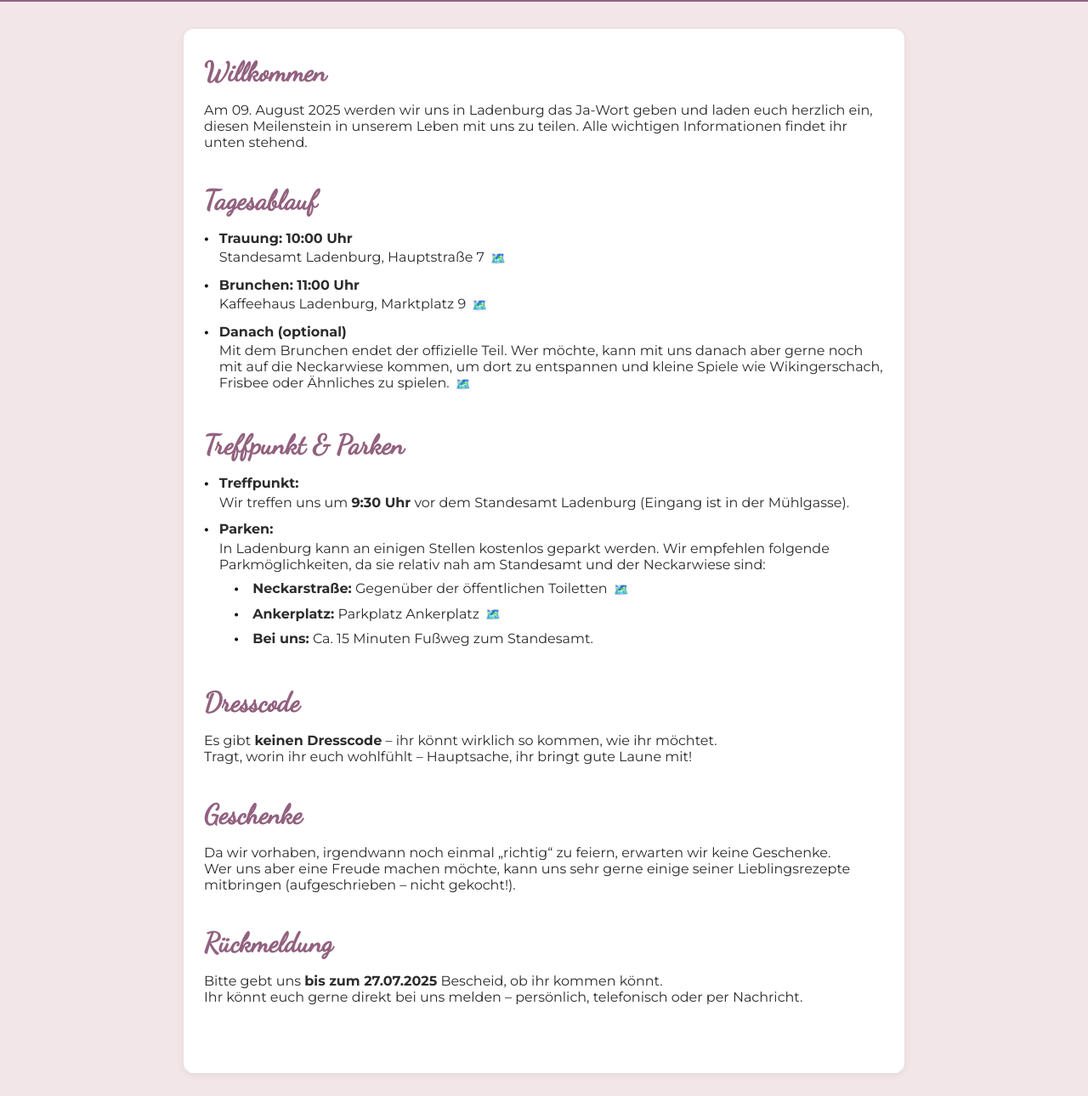
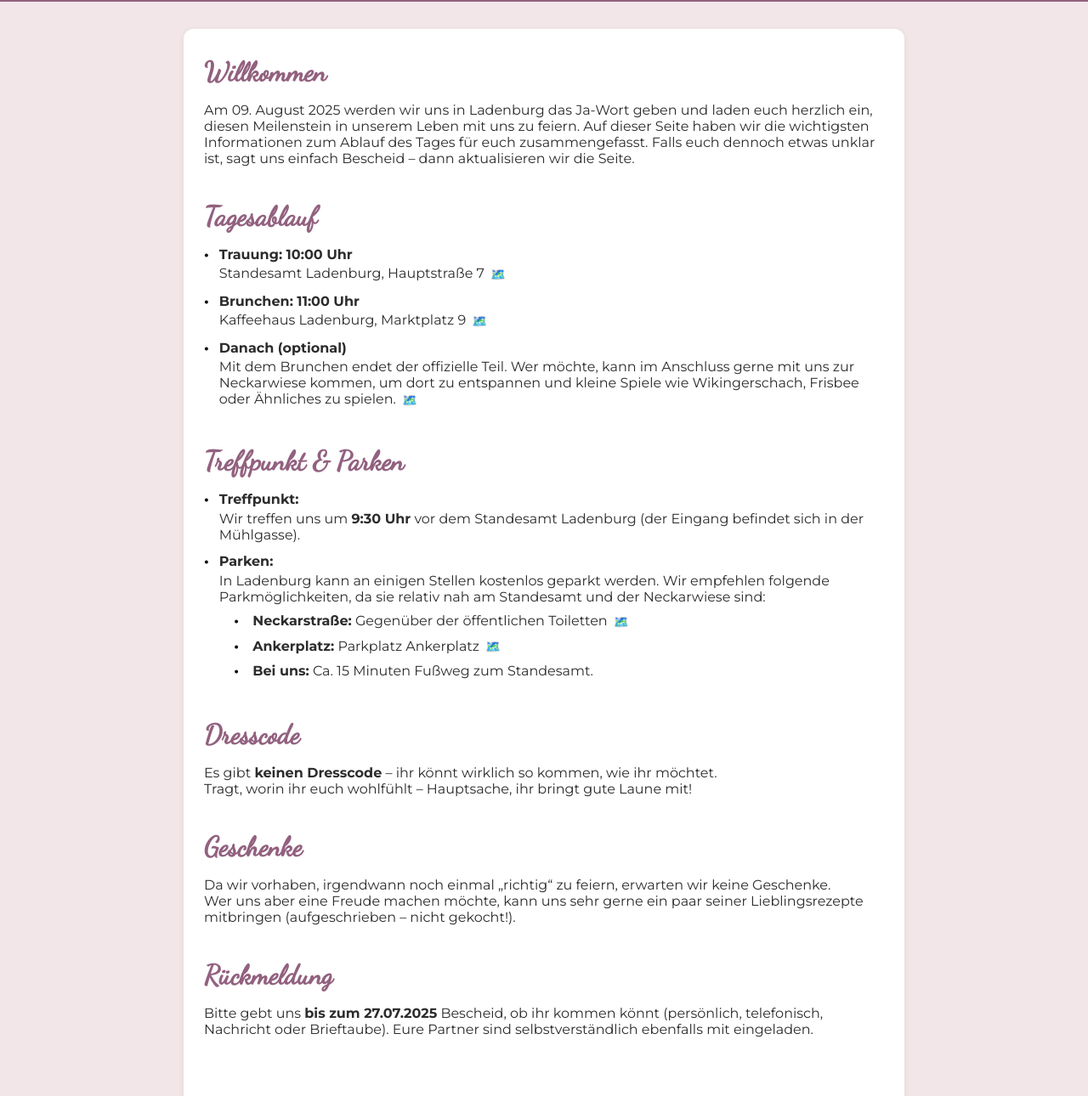
Before and after one commit to akimoon/trauung-sophia-simon, a plain HTML site: page index.html in a window 1280 px wide. Shown: the part 220-1510 px from the top of the page at 85% size. Drawn offline with Linux system fonts and the light colour scheme.

Commit message:
Add files via upload

```diff
--- a/index.html
+++ b/index.html
@@ -277,7 +277,7 @@
     <section id="einleitung">
       <h2>Willkommen</h2>
       <p>
-		Am 09. August 2025 werden wir uns in Ladenburg das Ja-Wort geben und laden euch herzlich ein, diesen Meilenstein in unserem Leben mit uns zu teilen. Alle wichtigen Informationen findet ihr unten stehend.
+		Am 09. August 2025 werden wir uns in Ladenburg das Ja-Wort geben und laden euch herzlich ein, diesen Meilenstein in unserem Leben mit uns zu feiern. Auf dieser Seite haben wir die wichtigsten Informationen zum Ablauf des Tages für euch zusammengefasst. Falls euch dennoch etwas unklar ist, sagt uns einfach Bescheid – dann aktualisieren wir die Seite.
       </p>
     </section>
 
@@ -306,7 +306,7 @@
           <div>
             <div class="ablauf-titel"><strong>Danach (optional)</strong></div>
             <div class="ablauf-beschreibung">
-              Mit dem Brunchen endet der offizielle Teil. Wer möchte, kann mit uns danach aber gerne noch mit auf die Neckarwiese kommen, um dort zu entspannen und kleine Spiele wie Wikingerschach, Frisbee oder Ähnliches zu spielen.
+              Mit dem Brunchen endet der offizielle Teil. Wer möchte, kann im Anschluss gerne mit uns zur Neckarwiese kommen, um dort zu entspannen und kleine Spiele wie Wikingerschach, Frisbee oder Ähnliches zu spielen.
               <a class="maps-link" href="https://www.google.com/maps?q=Neckarwiese,+Ladenburg" target="_blank" title="Neckarwiese in Google Maps öffnen">🗺️</a>
             </div>
           </div>
@@ -321,7 +321,7 @@
 		  <div>
 			<div class="ablauf-titel"><strong>Treffpunkt:</strong></div>
 			<div class="ablauf-beschreibung">
-			  Wir treffen uns um <strong>9:30 Uhr</strong> vor dem Standesamt Ladenburg (Eingang ist in der Mühlgasse).
+			  Wir treffen uns um <strong>9:30 Uhr</strong> vor dem Standesamt Ladenburg (der Eingang befindet sich in der Mühlgasse).
 			</div>
 		  </div>
 		</li>
@@ -361,15 +361,14 @@
 	  <h2>Geschenke</h2>
 	  <p>
 		Da wir vorhaben, irgendwann noch einmal „richtig“ zu feiern, erwarten wir keine Geschenke.<br>
-		Wer uns aber eine Freude machen möchte, kann uns sehr gerne einige seiner Lieblingsrezepte mitbringen (aufgeschrieben – nicht gekocht!).
+		Wer uns aber eine Freude machen möchte, kann uns sehr gerne ein paar seiner Lieblingsrezepte mitbringen (aufgeschrieben – nicht gekocht!).
 	  </p>
 	</section>
 
     <section id="rueckmeldung">
       <h2>Rückmeldung</h2>
       <p>
-        Bitte gebt uns <strong>bis zum 27.07.2025</strong> Bescheid, ob ihr kommen könnt.<br>
-        Ihr könnt euch gerne direkt bei uns melden – persönlich, telefonisch oder per Nachricht.
+        Bitte gebt uns <strong>bis zum 27.07.2025</strong> Bescheid, ob ihr kommen könnt (persönlich, telefonisch, Nachricht oder Brieftaube). Eure Partner sind selbstverständlich ebenfalls mit eingeladen.<br>
       </p>
     </section>
 
```
